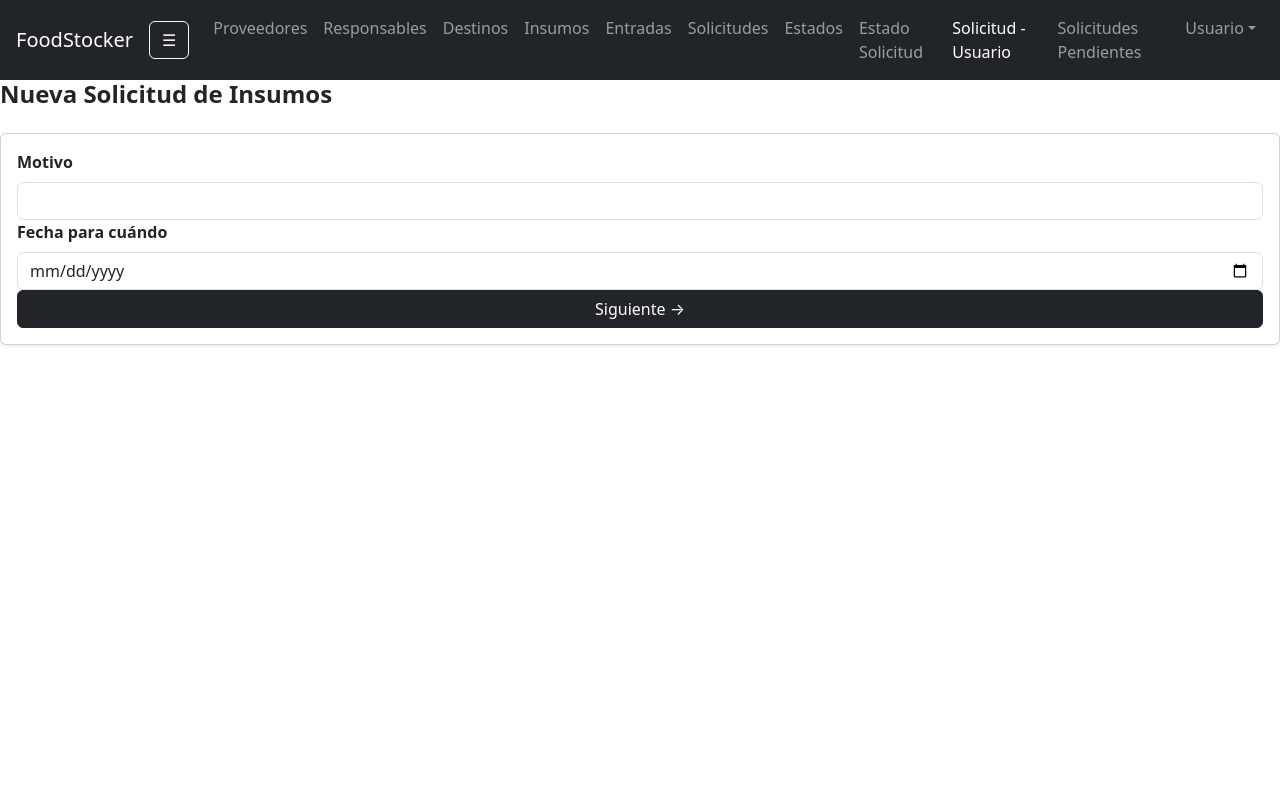
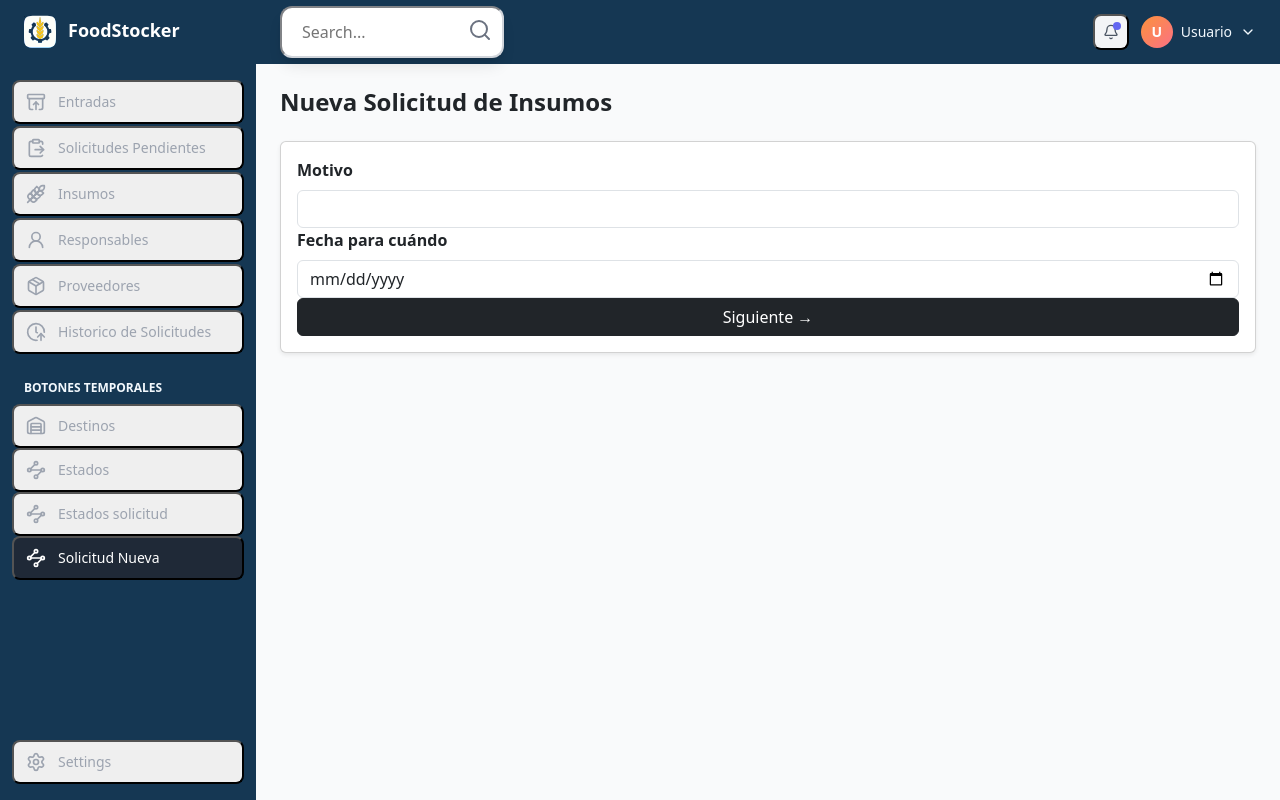
Before and after one commit to Godspell0718/FoodStocker, a React (Vite) app in the folder Frontend/: page /solicitud-nueva in a window 1280 px wide. Built offline with nearby package versions, Linux system fonts and the light colour scheme; sample sign-in values are in the browser's storage.

Commit message:
commit pq a valbuena se le dio por hacer pull request justo a las 9:55PM 12/04/2026

```diff
--- a/Frontend/src/App.jsx
+++ b/Frontend/src/App.jsx
@@ -1,5 +1,4 @@
-import Barra from './barra.jsx'
-import { Routes, Route, Navigate, useNavigate, Outlet } from 'react-router-dom'
+import { Routes, Route, Navigate, useNavigate } from 'react-router-dom'
 import CrudResponsables from './Responsables/crudResponsables'
 import CrudProveedores from './Proveedores/crudProveedores'
 import CrudDestino from './Destino/crudDestino'
@@ -13,29 +12,6 @@ import Home from './home/home.jsx'
 import { useState, useEffect } from 'react'
 import SolicitudConLotes from "./Solicitudes/SolicitudConLotes.jsx"
 import SolicitudPendientes from "./Solicitudes/Solicitudpendientes.jsx"
-
-
-
-// Layout para rutas que necesitan el navbar de Bootstrap
-function LayoutWithNavbar({ isAuth, logout }) {
-  return (
-    <>
-      <Barra isAuth={isAuth} logout={logout} />
-      <main className="container my-4">
-        <Outlet />
-      </main>
-    </>
-  );
-}
-
-// Layout para rutas SIN navbar (como Home)
-function LayoutWithoutNavbar() {
-  return (
-    <main className="container-fluid p-0 m-0"> {/* Sin container de Bootstrap */}
-      <Outlet />
-    </main>
-  );
-}
 
 function App() {
   const navigate = useNavigate()
@@ -61,22 +37,20 @@ function App() {
 
   return (
     <Routes>
-      {/* Rutas públicas SIN navbar */}
+
+      {/* Ruta pública */}
       <Route path="/login" element={<Login setIsAuth={setIsAuth} />} />
-      <Route path="/home" element={<Home />} />
 
-      {/* Rutas protegidas CON navbar (Bootstrap) */}
+      {/* Rutas protegidas con Home como layout */}
       <Route
         path="/"
         element={
-          isAuth ? (
-            <LayoutWithNavbar isAuth={isAuth} logout={logout} />
-          ) : (
-            <Navigate to="/login" />
-          )
+          isAuth ? <Home /> : <Navigate to="/login" />
         }
       >
-        <Route index element={<Navigate to="/home" />} />
+
+        <Route index element={<Navigate to="Entradas" />} />
+
         <Route path="Proveedores" element={<CrudProveedores />} />
         <Route path="Responsables" element={<CrudResponsables />} />
         <Route path="Destino" element={<CrudDestino />} />
@@ -84,7 +58,7 @@ function App() {
         <Route path="Entradas" element={<CrudEntradas />} />
         <Route path="Solicitudes" element={<SolicitudCrud />} />
         <Route path="Estados" element={<EstadoCrud />} />
-        <Route path="/solicitudes-pendientes" element={<SolicitudPendientes />} />
+        <Route path="solicitudes-pendientes" element={<SolicitudPendientes />} />
         <Route path="solicitud-nueva" element={<SolicitudConLotes />} />
         <Route path="Estado_solicitud" element={<Estados_solicitudCrud />} />
 
@@ -92,6 +66,7 @@ function App() {
 
       {/* Ruta por defecto */}
       <Route path="*" element={<Navigate to={isAuth ? "/" : "/login"} />} />
+
     </Routes>
   )
 }
--- a/Frontend/src/home/home.jsx
+++ b/Frontend/src/home/home.jsx
@@ -1,5 +1,5 @@
-import { Outlet } from "react-router-dom";
-import { useState } from "react";
+import { useState, useRef, useEffect } from "react";
+import { Outlet, useNavigate, useLocation } from "react-router-dom";
 import {
     ClipboardPaste,
     ArchiveRestore,
@@ -10,29 +10,59 @@ import {
     Bell,
     Search,
     ChevronDown,
+    Warehouse,
+    ClockArrowUp,
+    Waypoints,
 } from "lucide-react";
 
 const navItems = [
-    { icon: ClipboardPaste, label: "Solicitudes", active: true },
-    { icon: ArchiveRestore, label: "Entradas" },
-    { icon: Wheat, label: "Insumos" },
-    { icon: UserRound, label: "Responsables" },
-    { icon: Package, label: "Proveedores" },
+    { icon: ArchiveRestore, label: "Entradas", path: "/Entradas" },
+    { icon: ClipboardPaste, label: "Solicitudes Pendientes", path: "/solicitudes-pendientes" },
+    { icon: Wheat, label: "Insumos", path: "/Insumos" },
+    { icon: UserRound, label: "Responsables", path: "/Responsables" },
+    { icon: Package, label: "Proveedores", path: "/Proveedores" },
+    { icon: ClockArrowUp, label: "Historico de Solicitudes", path: "/Solicitudes" },
 ];
 
-const teams = [
-    { label: "lorem", initial: "L", color: "bg-primario-50" },
-    { label: "ipsum", initial: "I", color: "bg-primario-50" },
-    { label: "dolor", initial: "D", color: "bg-primario-50" },
+const Temporal = [
+    { icon: Warehouse, label: "Destinos", path: "/Destino" },
+    { icon: Waypoints, label: "Estados", path: "/Estados" },
+    { icon: Waypoints, label: "Estados solicitud", path: "/Estado_solicitud" },
+    { icon: Waypoints, label: "Solicitud Nueva", path: "/solicitud-nueva" },
+
 ];
 
 export default function Dashboard() {
+    const navigate = useNavigate();
+    const location = useLocation();
+    const [openUserMenu, setOpenUserMenu] = useState(false);
+    const menuRef = useRef();
+
+    const logout = () => {
+        localStorage.removeItem('tokenFoodStocker');
+        localStorage.removeItem('userFoodStocker');
+        navigate('/login');
+    };
+
+    useEffect(() => {
+        const handleClickOutside = (event) => {
+            if (menuRef.current && !menuRef.current.contains(event.target)) {
+                setOpenUserMenu(false);
+            }
+        };
+
+        document.addEventListener("mousedown", handleClickOutside);
+
+        return () => {
+            document.removeEventListener("mousedown", handleClickOutside);
+        };
+    }, []);
+
     return (
         <div className="tw-flex tw-h-full tw-font-sans tw-bg-gray-100">
 
-            {/* ── SIDEBAR ──────────────────────────────── */}
+            {/* SIDEBAR */}
             <aside className="tw-w-64 tw-flex tw-flex-col tw-bg-gray-900 tw-border-r tw-border-gray-800 tw-shrink-0">
-
 
                 {/* Logo */}
                 <div className="tw-h-16 tw-flex tw-items-center tw-px-6 tw-border-b tw-border-gray-800 tw-bg-primario-900" >
@@ -124,54 +154,66 @@ export default function Dashboard() {
                     <p className="tw-text-white tw-text-lg tw-font-bold tw-mb-2 tw-pl-3 tw-pt-1">FoodStocker</p>
                 </div>
 
-                {/* Nav principal */}
+                {/* NAV */}
                 <nav className="tw-flex-1 tw-px-3 tw-py-4 tw-space-y-0.5 tw-overflow-y-auto tw-bg-primario-900">
-                    {navItems.map(({ icon: Icon, label, active }) => (
+
+                    {navItems.map(({ icon: Icon, label, path }) => {
+                        const isActive = location.pathname === path;
+
+                        return (
                             <button
                                 key={label}
-                            className={`tw-w-full tw-flex tw-items-center tw-gap-3 tw-px-3 tw-py-2.5 tw-rounded-lg tw-text-sm tw-font-medium tw-transition-all tw-duration-150 tw-cursor-pointer
-              ${active
+                                onClick={() => navigate(path)}
+                                className={`tw-w-full tw-flex tw-items-center tw-gap-3 tw-px-3 tw-py-2.5 tw-rounded-lg tw-text-sm tw-font-medium tw-transition-all tw-duration-150
+                                ${isActive
                                         ? "tw-bg-gray-800 tw-text-white"
                                         : "tw-text-gray-400 hover:tw-bg-gray-800 hover:tw-text-white"
                                     }`}
                             >
-                            <Icon className="tw-w-5 tw-h-5 tw-shrink-0" />
+                                <Icon className="tw-w-5 tw-h-5" />
                                 {label}
                             </button>
-                    ))}
+                        );
+                    })}
 
-                    {/* Sección de equipos */}
+                    {/* TEMPORAL */}
                     <div className="tw-pt-6 tw-pb-2">
-                        <p className="tw-px-3 tw-text-xs tw-font-semibold tw-text-primario-50 tw-uppercase tw-tracking-wider tw-mb-2">
-                            Quizas lo usemos mas adelante
+                        <p className="tw-px-3 tw-text-xs tw-font-semibold tw-text-primario-50 tw-uppercase tw-mb-2">
+                            Botones temporales
                         </p>
-                        {teams.map(({ label, initial, color }) => (
+
+                        {Temporal.map(({ icon: Icon, label, path }) => {
+                            const isActive = location.pathname === path;
+
+                            return (
                                 <button
                                     key={label}
-                                className="tw-w-full tw-flex tw-items-center tw-gap-3 tw-px-3 tw-py-2.5 tw-rounded-lg tw-text-sm tw-font-medium tw-text-gray-400 hover:tw-bg-gray-800 hover:tw-text-white tw-transition-all tw-duration-150"
+                                    onClick={() => navigate(path)}
+                                    className={`tw-w-full tw-flex tw-items-center tw-gap-3 tw-px-3 tw-py-2.5 tw-rounded-lg tw-text-sm tw-font-medium
+                                    ${isActive
+                                            ? "tw-bg-gray-800 tw-text-white"
+                                            : "tw-text-gray-400 hover:tw-bg-gray-800 hover:tw-text-white"
+                                        }`}
                                 >
-                                <span
-                                    className={`tw-w-6 tw-h-6 tw-rounded ${color} tw-flex tw-items-center tw-justify-center tw-text-white tw-text-xs tw-font-bold tw-shrink-0`}
-                                >
-                                    {initial}
-                                </span>
+                                    <Icon className="tw-w-5 tw-h-5" />
                                     {label}
                                 </button>
-                        ))}
+                            );
+                        })}
                     </div>
                 </nav>
 
-                {/* Settings al fondo */}
+                {/* SETTINGS */}
                 <div className="tw-px-3 tw-pb-4 tw-border-t tw-border-gray-800 tw-pt-4 tw-bg-primario-900">
-                    <button className="tw-w-full tw-flex tw-items-center tw-gap-3 tw-px-3 tw-py-2.5 tw-rounded-lg tw-text-sm tw-font-medium tw-text-gray-400 hover:tw-bg-gray-800 hover:tw-text-white tw-transition-all tw-duration-150">
-                        <Settings className="tw-w-5 tw-h-5 tw-shrink-0" />
+                    <button className="tw-w-full tw-flex tw-items-center tw-gap-3 tw-px-3 tw-py-2.5 tw-rounded-lg tw-text-sm tw-font-medium tw-text-gray-400 hover:tw-bg-gray-800 hover:tw-text-white">
+                        <Settings className="tw-w-5 tw-h-5" />
                         Settings
                     </button>
                 </div>
-            </aside >
+            </aside>
 
-            {/* ── CONTENIDO PRINCIPAL ──────────────────── */}
-            < div className="tw-flex-1 tw-flex tw-flex-col tw-overflow-hidden" >
+            {/* CONTENIDO */}
+            <div className="tw-flex-1 tw-flex tw-flex-col">
 
                 {/* Topbar */}
                 < header className="tw-h-16 tw-flex tw-items-center tw-justify-between tw-px-6 tw-border-b tw-border-gray-200 tw-bg-primario-900 tw-shrink-0" >
@@ -188,9 +230,6 @@ export default function Dashboard() {
                         <Search className="tw-size-6 tw-absolute tw-top-3 tw-right-3 tw-text-gray-500" />
                     </div>
 
-
-
-
                     {/* Acciones */}
                     < div className="tw-flex tw-items-center tw-gap-3" >
 
@@ -200,16 +239,35 @@ export default function Dashboard() {
                             <span className="tw-absolute tw-top-1.5 tw-right-1.5 tw-w-2 tw-h-2 tw-bg-indigo-500 tw-rounded-full" />
                         </button >
 
+                        <div className="tw-relative">
+                            <div className="tw-relative" ref={menuRef}>
                                 {/* Avatar usuario */}
-                        < div className="tw-flex tw-items-center tw-gap-2 tw-cursor-pointer group" >
+                                <div
+                                    onClick={() => setOpenUserMenu(!openUserMenu)}
+                                    className="tw-flex tw-items-center tw-gap-2 tw-cursor-pointer group"
+                                >
                                     <div className="tw-w-8 tw-h-8 tw-rounded-full tw-bg-gradient-to-br tw-from-orange-400 tw-to-rose-400 tw-flex tw-items-center tw-justify-center tw-text-white tw-text-sm tw-font-bold">
                                         U
                                     </div>
                                     <span className="tw-text-sm tw-font-medium tw-text-primario-50 tw-hidden sm:tw-block">
                                         Usuario
                                     </span>
-                            <ChevronDown className="tw-w-4 tw-h-4 tw-text-primario-50 group-hover:tw-text-gray-600 tw-transition-colors" />
-                        </div >
+                                    <ChevronDown className="tw-w-4 tw-h-4 tw-text-primario-50" />
+                                </div>
+
+                                {/* Dropdown */}
+                                {openUserMenu && (
+                                    <div className="tw-absolute tw-right-0 tw-mt-2 tw-w-40 tw-bg-white tw-rounded-lg tw-shadow-lg tw-border tw-border-gray-200 tw-z-50">
+                                        <button
+                                            onClick={logout}
+                                            className="tw-w-full tw-text-left tw-px-4 tw-py-2 tw-text-sm tw-text-gray-700 hover:tw-bg-gray-100 tw-rounded-lg"
+                                        >
+                                            Cerrar sesión
+                                        </button>
+                                    </div>
+                                )}
+                            </div>
+                        </div>
                     </div >
                 </header >
 
```
Lines whose indentation alone changed are shown as unchanged.
